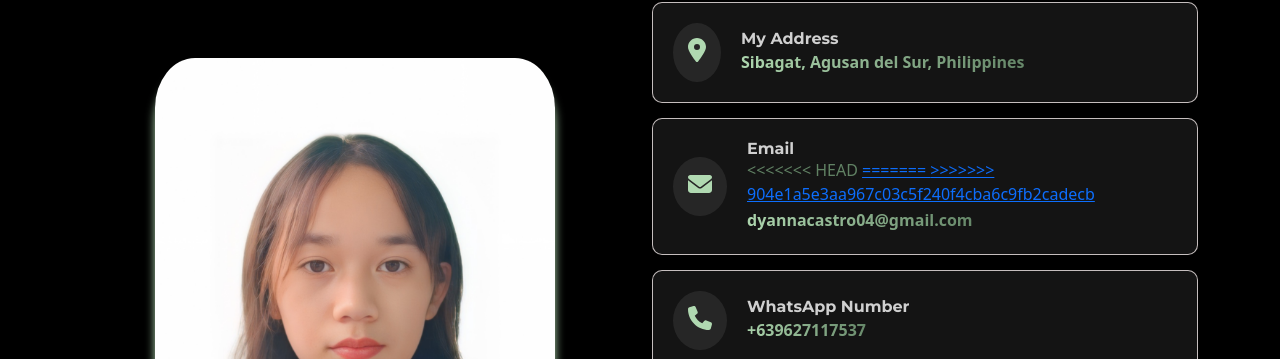
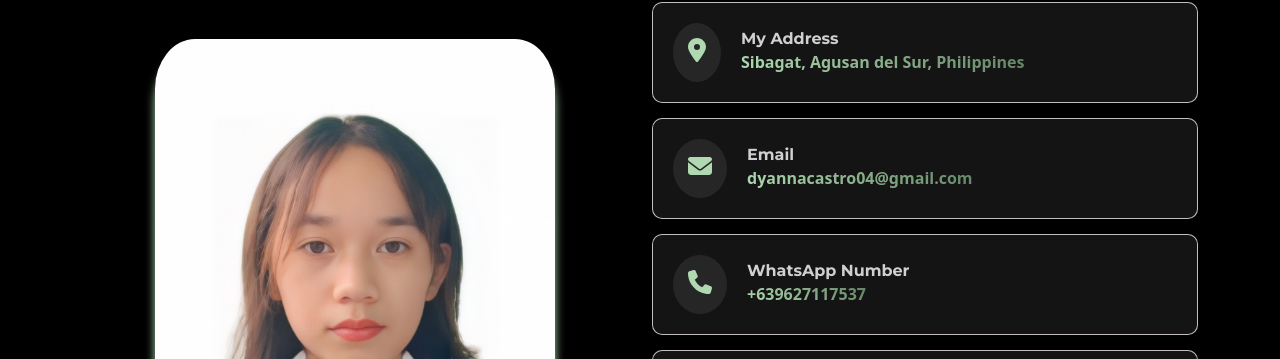
Before and after one commit to dyannacastro/dyannacastro.github.io, a website: page index.html in a window 1280 px wide. Shown: the part 5083-5442 px from the top of the page. Drawn offline with nearby package versions, Linux system fonts and the light colour scheme.

Commit message:
contact image

```diff
--- a/index.html
+++ b/index.html
@@ -404,11 +404,7 @@
                                 </div>
                                 <div class="info-text">
                                     <h4>Email</h4>
-<<<<<<< HEAD
                                     <a href="mailto:dyannacastro04@gmail" class="gradient-link">
-=======
-                                    <a href="mailto:dyannacastro04@gmail.com" class="gradient-link">
->>>>>>> 904e1a5e3aa967c03c5f240f4cba6c9fb2cadecb
                                         <p>dyannacastro04@gmail.com</p>
                                     </a>
                                 </div>
```
